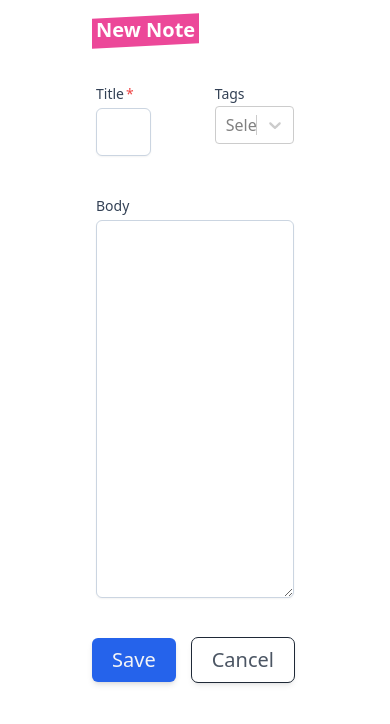
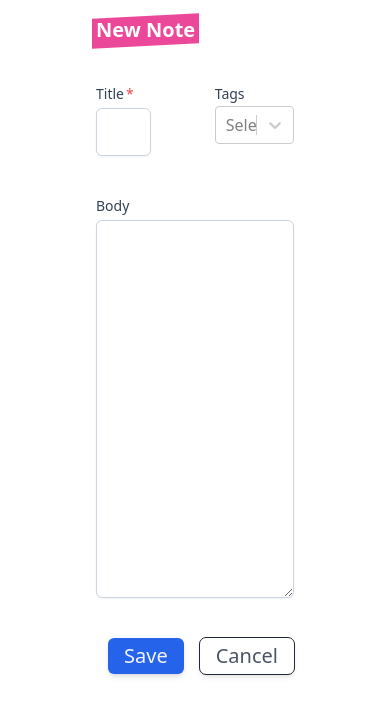
Before and after one commit to iancenry/notes-react-ts, a React (Vite) app: page /new in a window 390 px wide. Shown: the top 724 px of the page. Built offline with nearby package versions, Linux system fonts and the light colour scheme.

Commit message:
chore: minor changes

```diff
--- a/src/components/Button.tsx
+++ b/src/components/Button.tsx
@@ -12,7 +12,9 @@ const Button = ({ hasBackground, text, isSubmit = false }: Button) => {
         hasBackground
           ? 'bg-blue-600 text-gray-100'
           : 'outline outline-1 outline-gray-800 text-gray-600'
-      }  cursor-pointer rounded-md text-xl shadow-md active:shadow-2xl px-5 py-2 md:px-8 md:py-3`}
+      } ${
+        text === 'Delete' && 'text-red-600'
+      }  cursor-pointer rounded-md text-xl shadow-md active:shadow-2xl  px-4 py-1 md:px-8 md:py-3`}
     >
       {text}
     </button>
```
Also changed, not shown: src/@types/notes.d.ts (+14 -0 lines).
